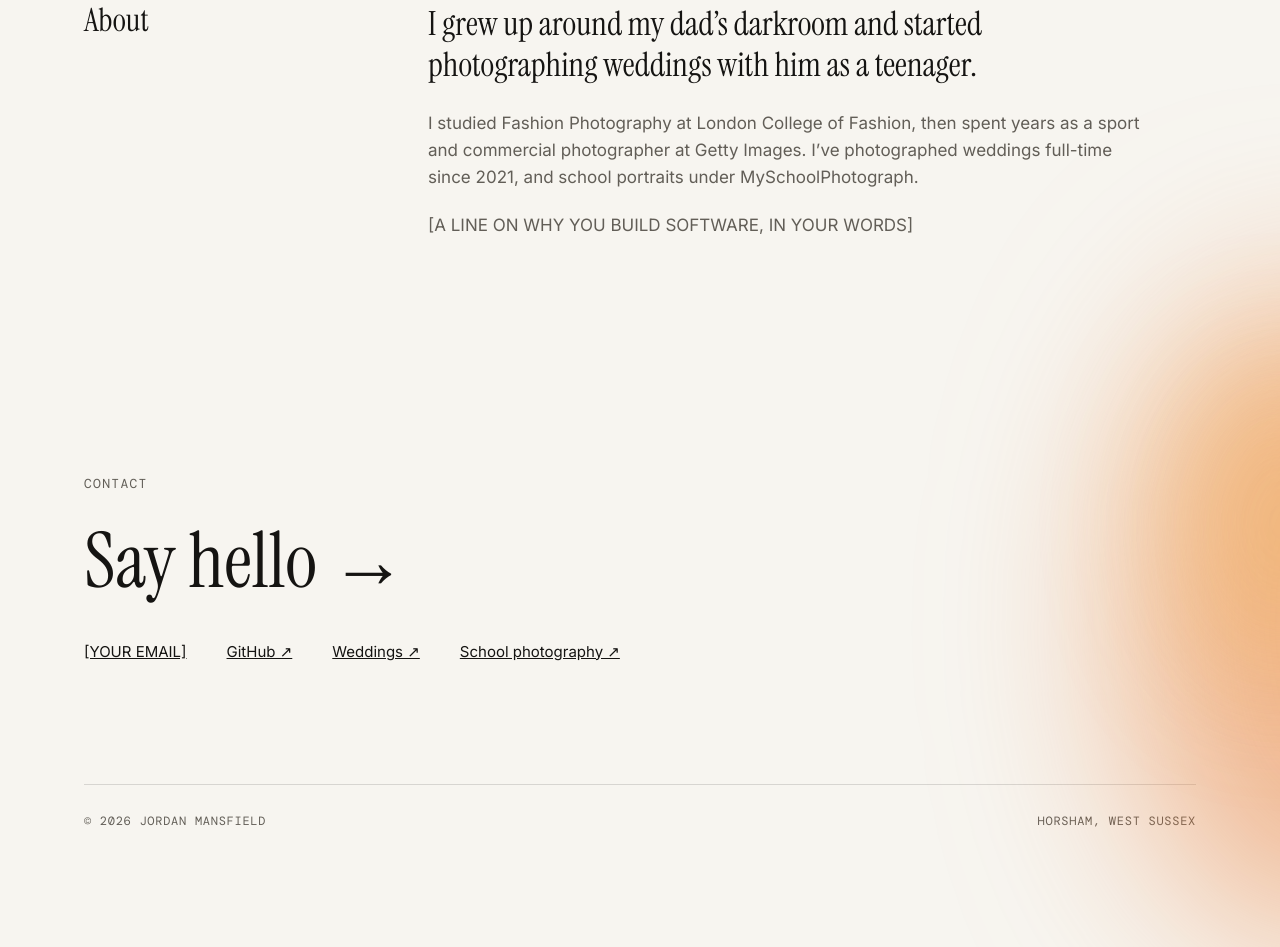
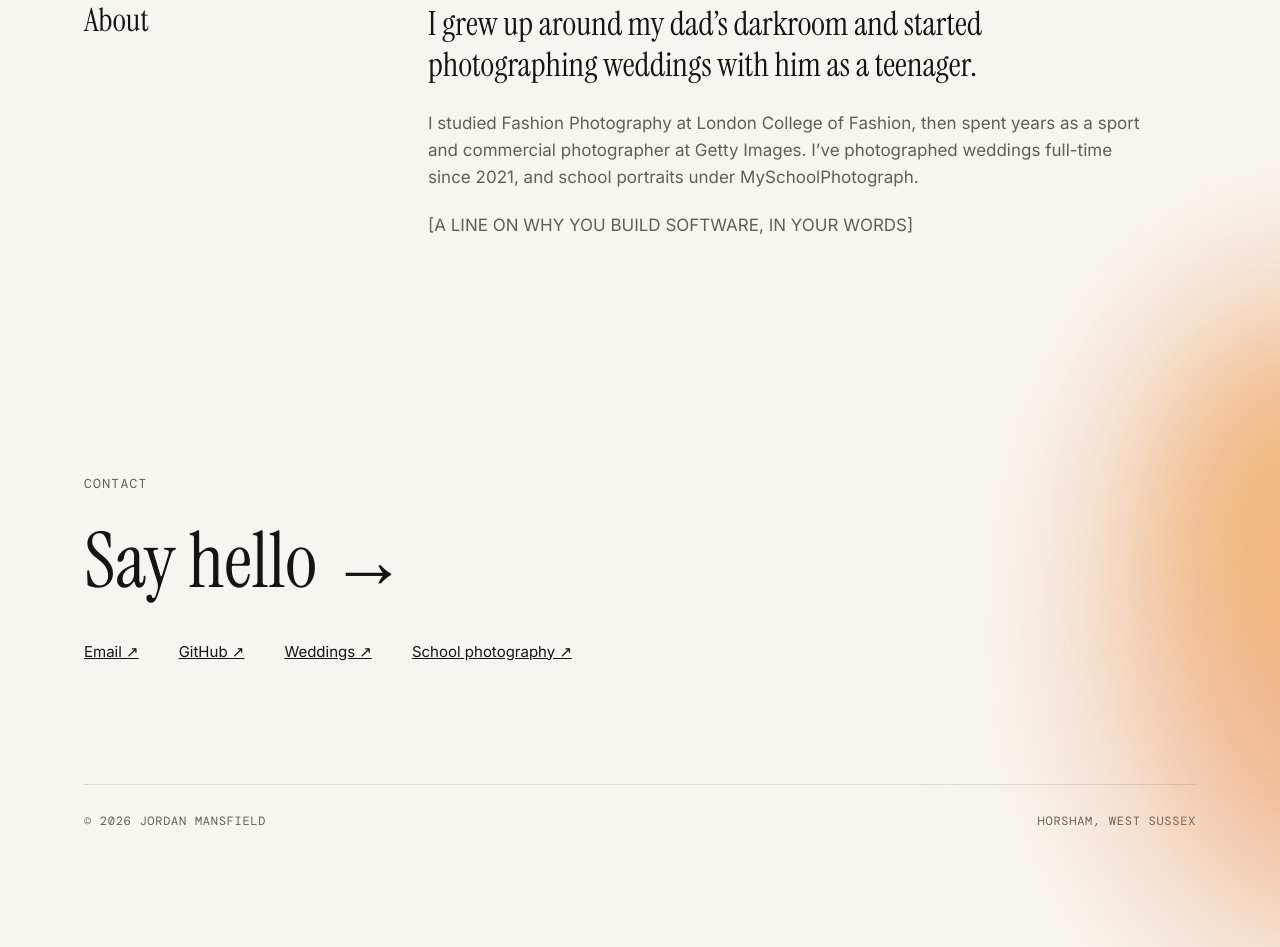
Before and after one commit to jordanmansfield-lang/jordanmansfield-software, a plain HTML site: page public/index.html in a window 1280 px wide. Shown: the part 1717-2664 px from the top of the page. Drawn offline with nearby package versions, Linux system fonts and the light colour scheme.

Commit message:
Rebuild site from content

```diff
--- a/public/index.html
+++ b/public/index.html
@@ -84,9 +84,9 @@
 <div class="leak leak--contact" aria-hidden="true"><div class="leak__a"></div><div class="leak__b"></div></div>
 <div class="wrap contact__inner">
 <p class="eyebrow mono">Contact</p>
-<a class="contact__big" href="mailto:[YOUR EMAIL]">Say hello <em>→</em></a>
+<a class="contact__big" href="mailto:jordan@jordanmansfield.co.uk">Say hello <em>→</em></a>
 <ul class="contact__links">
-<li><a href="mailto:[YOUR EMAIL]">[YOUR EMAIL]</a></li>
+<li><a href="mailto:jordan@jordanmansfield.co.uk">Email ↗</a></li>
 <li><a href="https://github.com/jordanmansfield-lang">GitHub ↗</a></li>
 <li><a href="https://jordanmansfieldweddings.com">Weddings ↗</a></li>
 <li><a href="https://www.myschoolphotograph.co.uk">School photography ↗</a></li>
```
